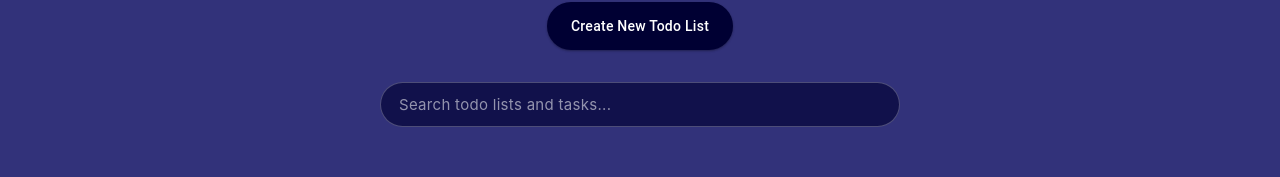
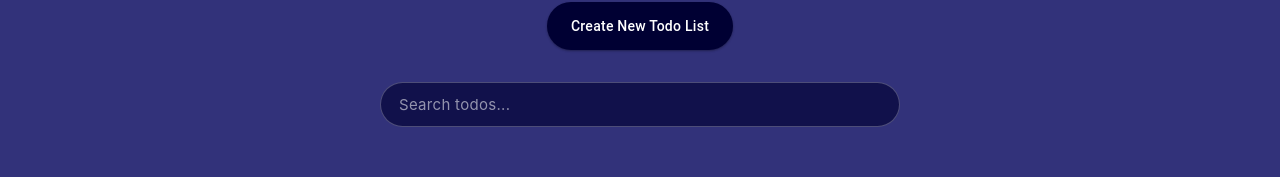
Before and after one commit to abk2191/organiser, a React (Vite) app: page /organiser/todo in a window 1280 px wide. Shown: the part 204-381 px from the top of the page. Built offline with nearby package versions, Linux system fonts and the light colour scheme.

Commit message:
Added new features

```diff
--- a/src/Todo.jsx
+++ b/src/Todo.jsx
@@ -427,7 +427,7 @@ function Todo() {
             <input
               className="search-input"
               type="text"
-              placeholder="Search todo lists and tasks..."
+              placeholder="Search todos..."
               value={searchQuery}
               onChange={(e) => {
                 setSearchQuery(e.target.value);
```
